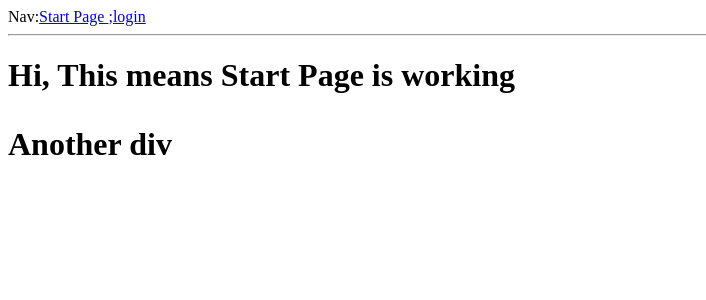
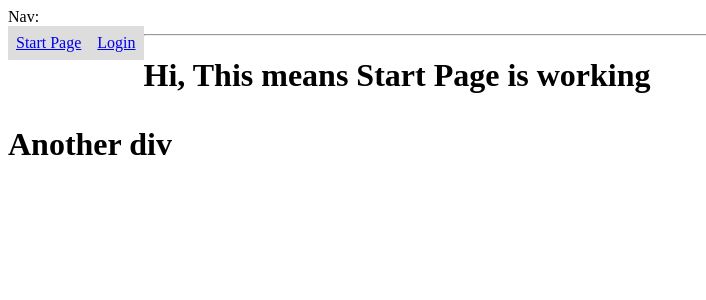
Before and after one commit to RSL2003/chandelier-web-page-server, a Flask app: page / in a window 1280 px wide. Shown: the top 300 px of the page, without its empty margins (0-706 px from the left). Run offline with Flask 2, Linux system fonts and the light colour scheme; some libraries are stand-ins or nearby versions.

Commit message:
Base css for navbar. next is starting page and css for that. User db still needed to be handled by yuval

```diff
--- a/static/styles/base.css
+++ b/static/styles/base.css
@@ -1 +1,14 @@
-/* CSS Document */
+ul {
+  list-style-type: none;
+  margin: 0;
+  padding: 0;
+}
+li {
+  float: left;
+}
+
+a {
+  display: block;
+  padding: 8px;
+  background-color: #dddddd;
+}
--- a/templates/html/base.html
+++ b/templates/html/base.html
@@ -1,20 +1,20 @@
 <html>
-	<link rel="stylesheet" type="text/css" href="{{ url_for('static',filename='styles/base.css') }}">
     <head><!--Check if the title exsists, if not it will use the defuault undefined-->
 		{% if title%}
         <title>{{ title }}</title>
+		    <link rel="stylesheet" href="{{ url_for('static', filename='styles/base.css') }}">
 		 {% else %}
         <title>Control Pannel undefined</title>
 		{% endif %}
     </head>
     <body><!--navigation bar-->
-		<div> Nav:<a href="{{ url_for('index')}}">Start Page </a><a href="{{ url_for('login')}}">;login</a></div>
-
-
-
-
-
-
+		<div>
+			Nav:
+			<ul>
+			<li><a href="{{ url_for('index')}}">Start Page </a></li>
+			<li><a href="{{ url_for('login')}}">Login</a></li>
+			</ul>
+		</div>
     <hr>
         {% with messages = get_flashed_messages() %}
         {% if messages %}
```
